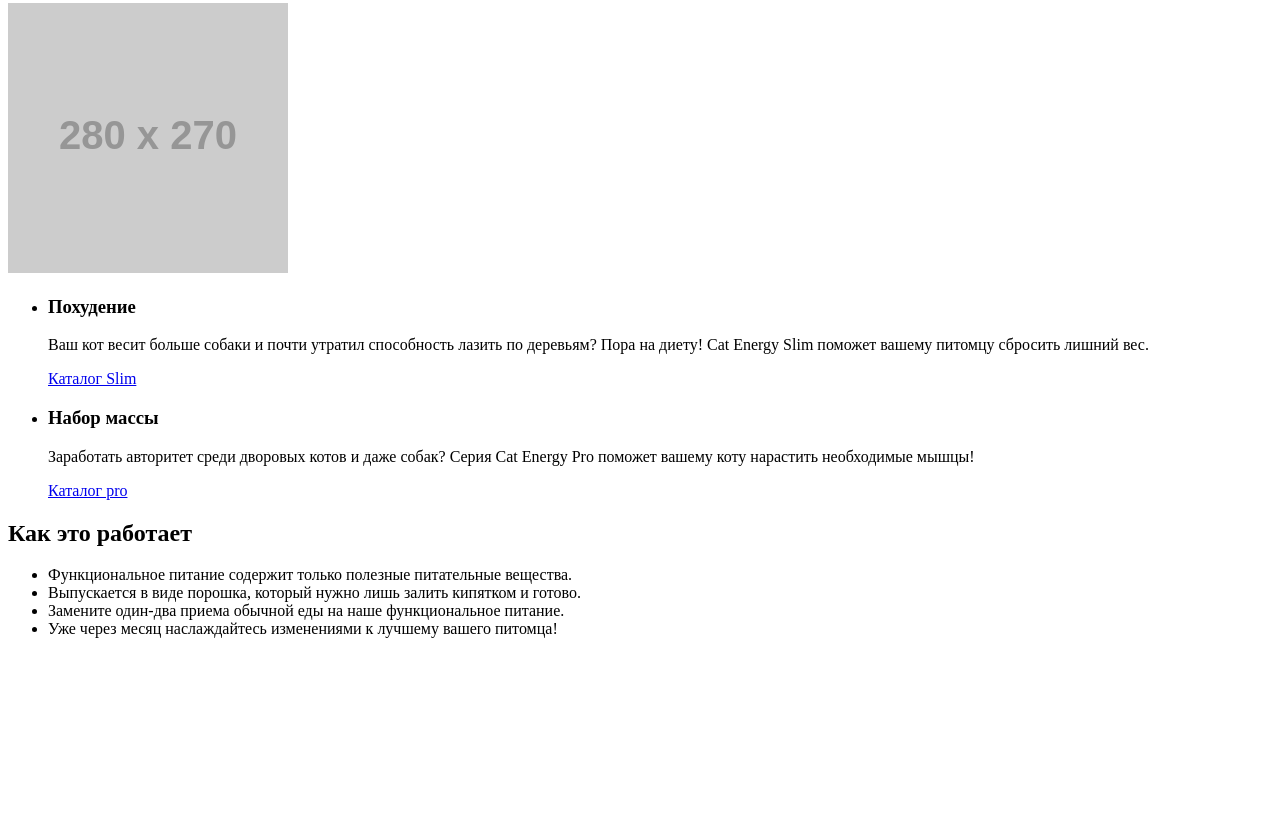
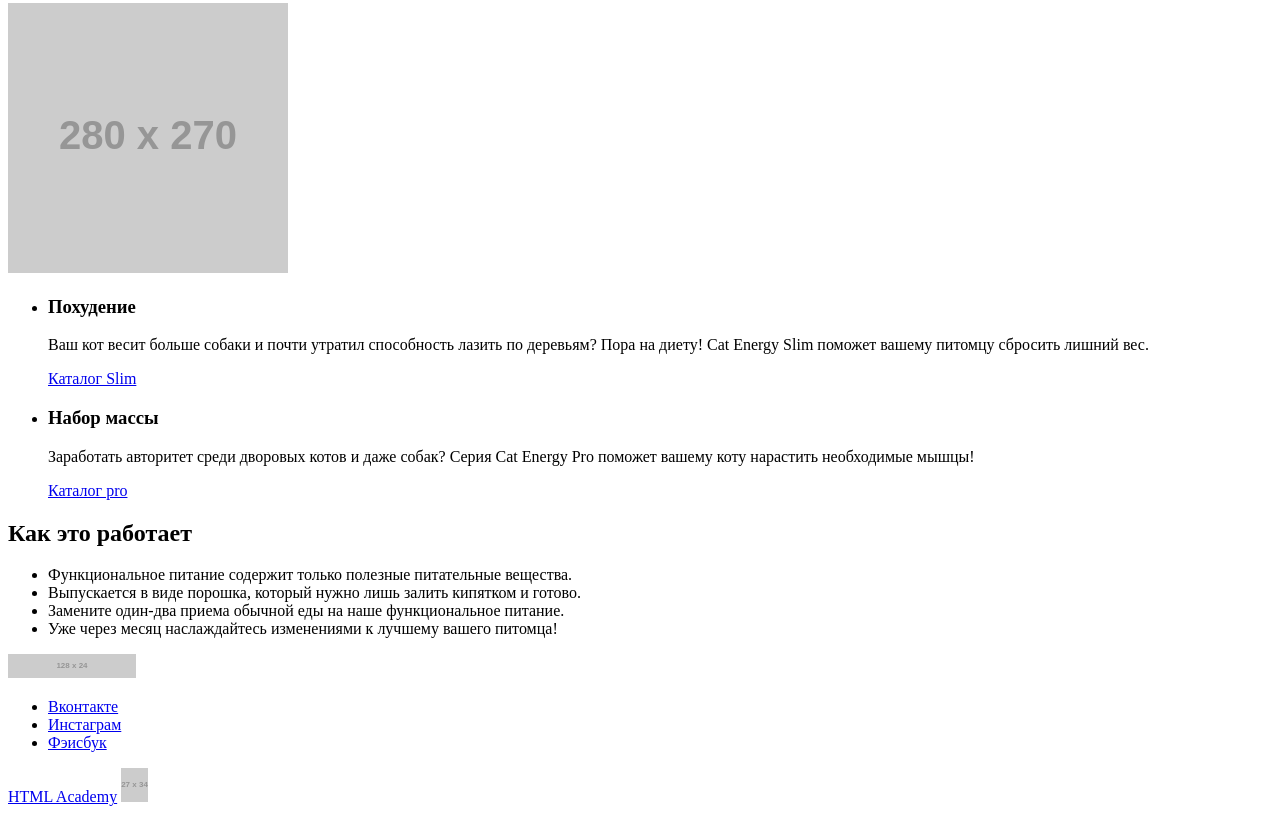
Before and after one commit to DanDev2519/1065177-cat-energy-18, a website: page source/index.html in a window 1280 px wide. Shown: the part 300-1114 px from the top of the page. Before the commit the page ends 954 px from the top, so only its background shows below. Drawn offline with Linux system fonts and the light colour scheme; placeholder pictures from the web are drawn by us.

Commit message:
Добавление footer на главную, каталог и страницу формы

```diff
--- a/source/index.html
+++ b/source/index.html
@@ -29,8 +29,10 @@
       </div>
     </nav>
   </header>
+
   <main class="page-main">
     <h1 class="visually-hidden">Кэт энерджи - главная страница</h1>
+
     <section class="nutrition">
       <h2 class="nutrition__title">Функциональное питание для котов</h2>
       <p class="nutrition__slogan">Занялся собой? Займись котом!</p>
@@ -58,6 +60,7 @@
         </ul>
       </div>
     </section>
+
     <section class="advantages">
       <h2 class="advantages__title">Как это работает</h2>
       <ul class="advantages__list">
@@ -74,10 +77,39 @@
           Уже через месяц наслаждайтесь изменениями к лучшему вашего питомца!
         </li>
       </ul>
-
     </section>
 
   </main>
+
+  <footer class="page-footer">
+    <div class="page-footer__wrapper">
+      <a href="" class="page-footer__logo">
+        <img class="page-footer__logo-image" src="https://via.placeholder.com/128x24" width="128" height="24"
+          alt="Логотип Кэтэнэрджи">
+      </a>
+      <div class="page-footer__social social">
+        <ul class="social__list">
+          <li class="social__item">
+            <a href="#" class="social__link social__link--vk">Вконтакте</a>
+          </li>
+          <li class="social__item">
+            <a href="#" class="social__link social__link--instagram">Инстаграм</a>
+          </li>
+          <li class="social__item">
+            <a href="#" class="social__link social__link--fb">Фэисбук</a>
+          </li>
+        </ul>
+      </div>
+      <div class="page-footer__copyright copyright">
+        <a class="copyright__link" href="https://htmlacademy.ru/">HTML Academy</a>
+        <a class="copyright__logo" href="https://htmlacademy.ru/">
+          <img class="copyright__logo-image" src="https://via.placeholder.com/27x34" width="27" height="34"
+            alt="Логотим HTML Академии">
+        </a>
+      </div>
+    </div>
+  </footer>
+
 </body>
 
 </html>
```
Also changed, not shown: source/catalog.html (+29 -0 lines), source/form.html (+29 -0 lines).
